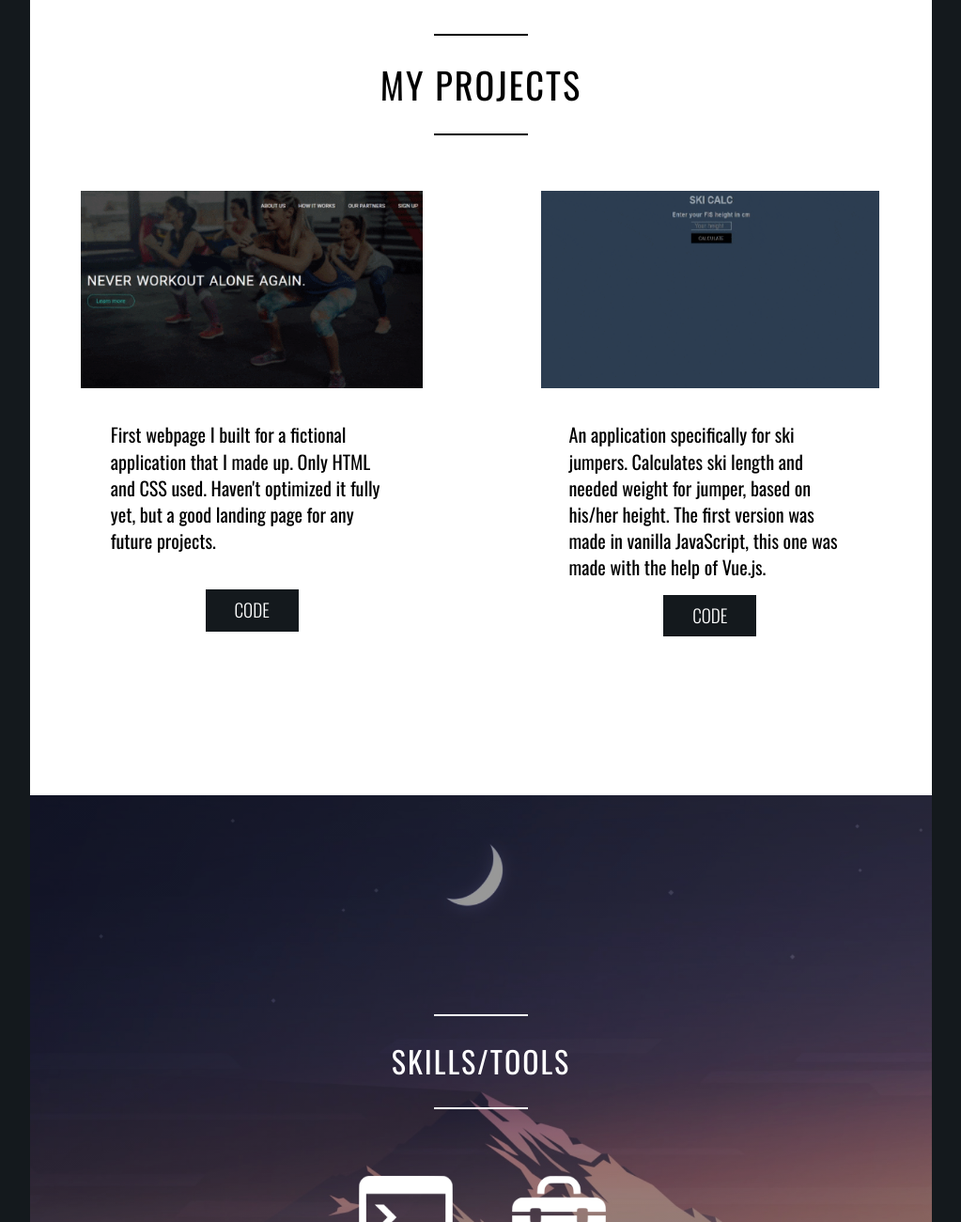
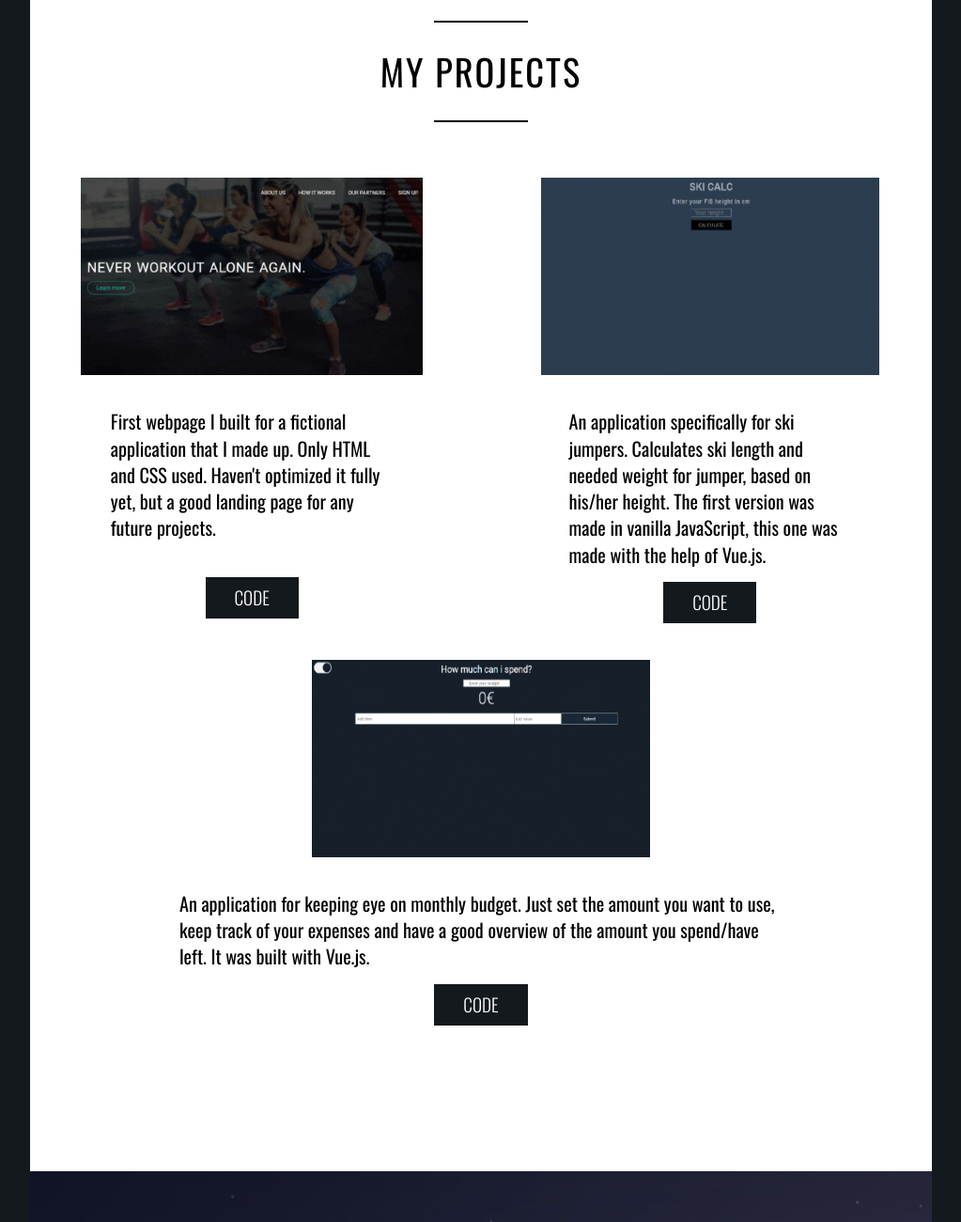
Before and after one commit to martti-n/website, a plain HTML site: page index.html in a window 1280 px wide. Shown: the part 2204-3504 px from the top of the page at 94% size, without its empty margins (128-1151 px from the left). Drawn offline with nearby package versions, Linux system fonts and the light colour scheme.

Commit message:
added a project

```diff
--- a/css/style.css
+++ b/css/style.css
@@ -217,10 +217,11 @@ Projects
 -----------------------------------------*/
 
 .projects {
-    height: 125vh;
+    height: 175vh;
     display: flex;
     justify-content: center;
     align-items: center;
+
 }
 
 .projects h1:after,
@@ -236,10 +237,12 @@ Projects
 }
 
 .projects img {
+
     padding: 20px;
     height: 250px;
     display: block;
     margin: 0 auto;
+
 }
 
 .btn:link,
@@ -271,6 +274,11 @@ Projects
     display: block;
     margin: 0 auto;
     width: 70%;
+}
+
+.projects .row {
+    display: flex;
+    justify-content: center;
 }
 
 /*------------------------------------------
--- a/index.html
+++ b/index.html
@@ -70,22 +70,33 @@
             <h1>My projects</h1>
             <div class="row">
                 <div class="col span-1-of-2">
-                    <img src="./img/Animated GIF-downsized.gif" alt="TrainTogether">
+                    <a href="#"><img src="./img/Animated GIF-downsized.gif" alt="TrainTogether"></a>
+
                     <p>First webpage I built for a fictional application that I made up. Only HTML and CSS used. Haven't optimized it fully yet, but a good landing page for any future projects.</p>
                     <div class="btns1">
-                        <a class="btn" href="https://github.com/WiizlM/Train_together-landingPage">CODE</a>
+                        <a class="btn" href="https://github.com/martti-n/Train_together-landingPage">CODE</a>
                     </div>
                 </div>
                 <div class="col span-1-of-2">
-                    <img class="skicalc" src="./img/Animated GIF-downsized_large.gif" alt="skiCalc">
+                    <a href="https://martti-n.github.io/skiCalc/"><img class="skicalc" src="./img/Animated GIF-downsized_large.gif" alt="skiCalc"></a>
+
                     <p>An application specifically for ski jumpers.
                     Calculates ski length and needed weight for jumper, based on his/her height. The first version was made in vanilla JavaScript, this one was made with the help of Vue.js.</p>
                     <div class="btns2">
-                        <a class="btn" href="https://github.com/WiizlM/skiCalc">CODE</a>
+                        <a class="btn" href="https://github.com/martti-n/skiCalc">CODE</a>
                     </div>
                 </div>
+            </div>
+            <div class="row">
+                <div class="col">
+                    <a href="#"><img class="skicalc" src="./img/Animated GIF-downsized_large2.gif" alt="budget"></a>
 
+                    <p>An application for keeping eye on monthly budget. Just set the amount you want to use, keep track of your expenses and have a good overview of the amount you spend/have left. It was built with Vue.js.</p>
+                    <div class="btns2">
+                        <a class="btn" href="https://github.com/martti-n/budget-app">CODE</a>
+                    </div>
 
+                </div>
             </div>
         </div>
     </section>
```
Also changed, not shown: img/Animated GIF-downsized_large2.gif (added).
